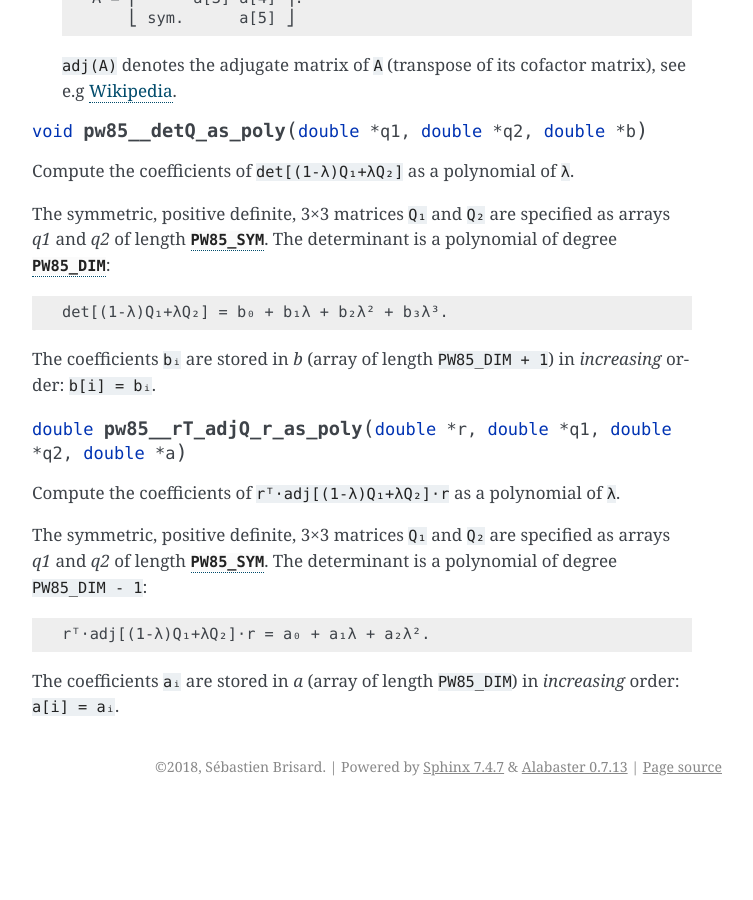
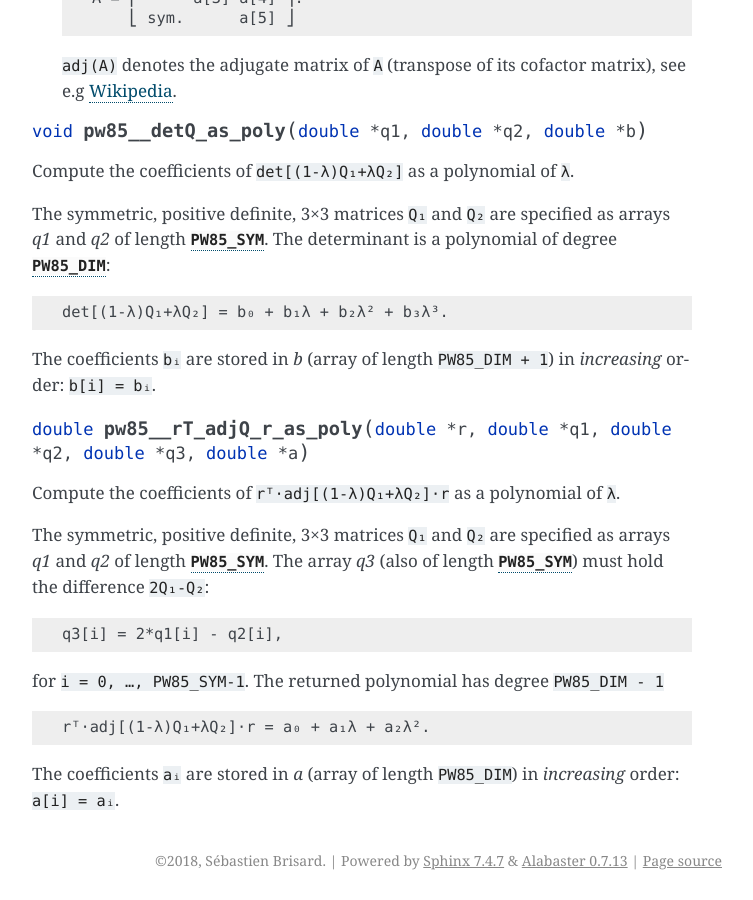
Before and after one commit to sbrisard/pw85, a Sphinx documentation site: the page built from sphinx/c_api.rst, in a window 1280 px wide and 900 px high, scrolled down 2119 px. Shown: the whole window, without its empty margins (388-1141 px from the left). Built offline with Sphinx 7.4.7, drawn with Linux system fonts in a browser that asks for light colours; before the commit the page ends 2925 px from its top, so only the background shows below that.

Commit message:
Update docstring of `pw85__rT_adjQ_r_as_poly`

```diff
--- a/sphinx/c_api.rst
+++ b/sphinx/c_api.rst
@@ -121,13 +121,18 @@ The coefficients ``bᵢ`` are stored in `b` (array of length ``PW85_DIM + 1``) i
 *increasing* order: ``b[i] = bᵢ``.
 
 
-.. c:function:: double pw85__rT_adjQ_r_as_poly(double* r, double* q1, double* q2, double* a)
+.. c:function:: double pw85__rT_adjQ_r_as_poly(double* r, double* q1, double* q2, double* q3, double* a)
 
 Compute the coefficients of ``rᵀ⋅adj[(1-λ)Q₁+λQ₂]⋅r`` as a polynomial of ``λ``.
 
-The symmetric, positive definite, 3×3 matrices ``Q₁`` and ``Q₂`` are specified
-as arrays `q1` and `q2` of length :c:macro:`PW85_SYM`. The determinant is a
-polynomial of degree ``PW85_DIM - 1``::
+The symmetric, positive definite, 3×3 matrices ``Q₁`` and ``Q₂`` are specified as
+arrays `q1` and `q2` of length :c:macro:`PW85_SYM`. The array `q3` (also of
+length :c:macro:`PW85_SYM`) must hold the difference ``2Q₁-Q₂``::
+
+  q3[i] = 2*q1[i] - q2[i],
+
+for ``i = 0, …, PW85_SYM-1``. The returned polynomial has degree ``PW85_DIM - 1``
+::
 
   rᵀ⋅adj[(1-λ)Q₁+λQ₂]⋅r = a₀ + a₁λ + a₂λ².
 
```
